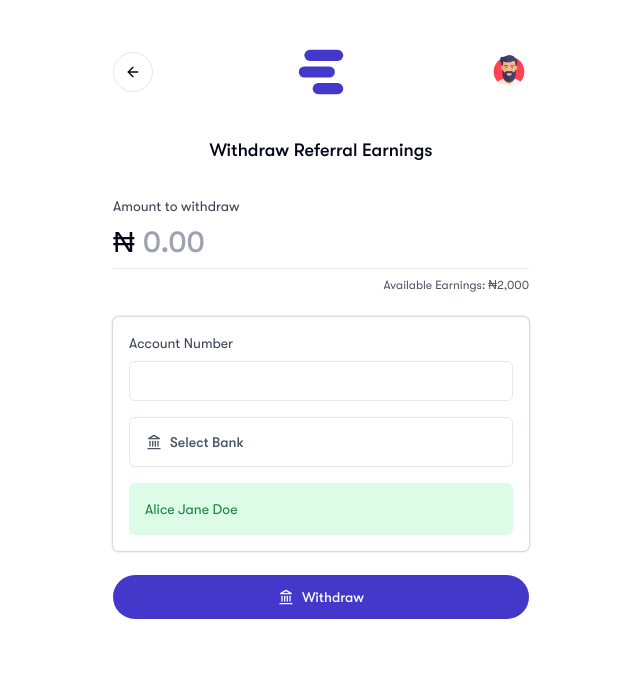
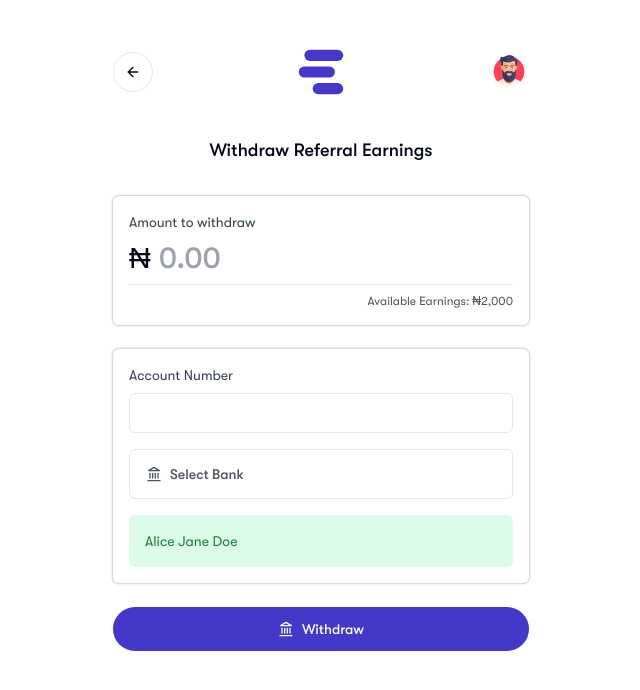
Before and after one commit to abdulramonjemil/utility-hub, a Next.js app: page /withdraw in a window 1280 px wide. Shown: the top 690 px of the page, without its empty margins (319-959 px from the left). Built offline with nearby package versions, Linux system fonts and the light colour scheme.

Commit message:
Minor UI improvement in withdrawal page

```diff
--- a/src/app/withdraw/page.tsx
+++ b/src/app/withdraw/page.tsx
@@ -69,7 +69,7 @@ export default function WithdrawalPage() {
 
             <form>
               <div className="space-y-6">
-                <div>
+                <div className="rounded-md bg-white p-4 shadow-[rgba(0,0,0,0.2)_0px_0px_2px_1px]">
                   <label
                     className="mb-2 block text-sm text-gray-700"
                     htmlFor={inputs.withdrawalAmount.id}
```
